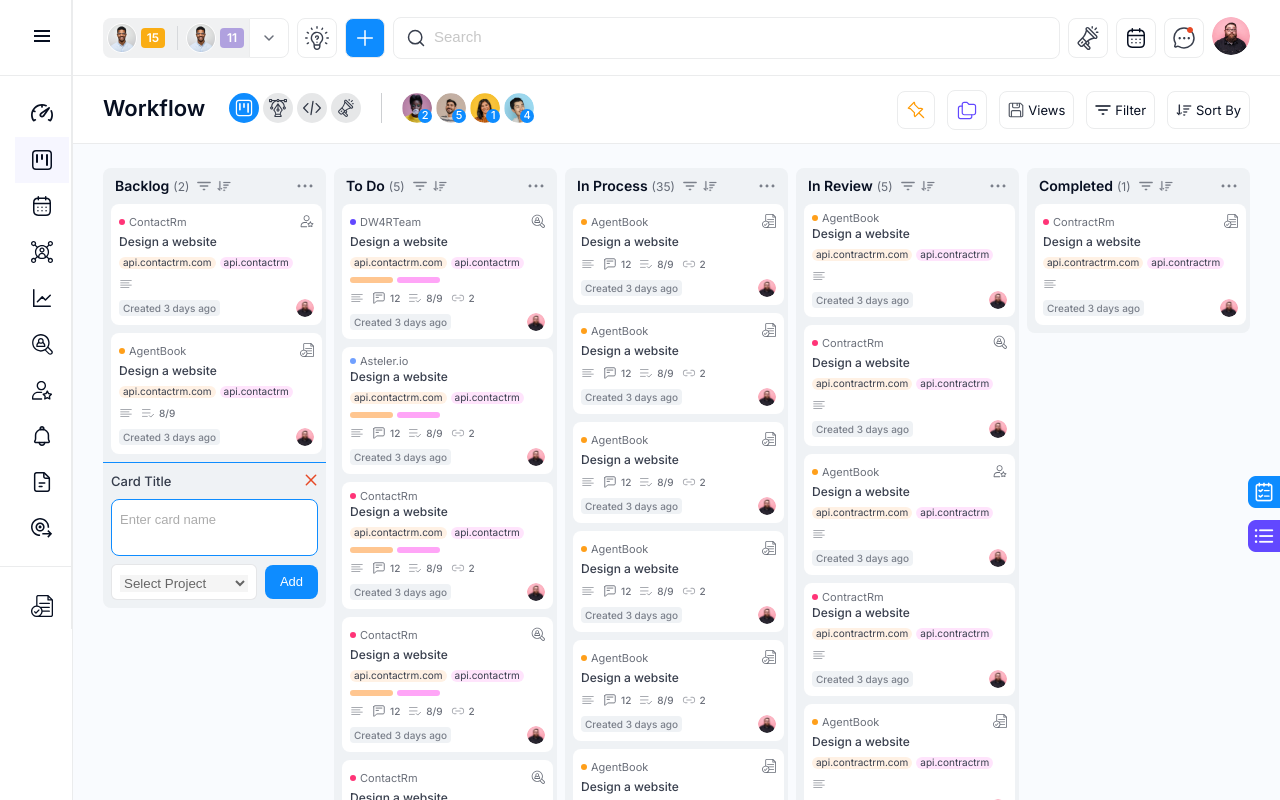
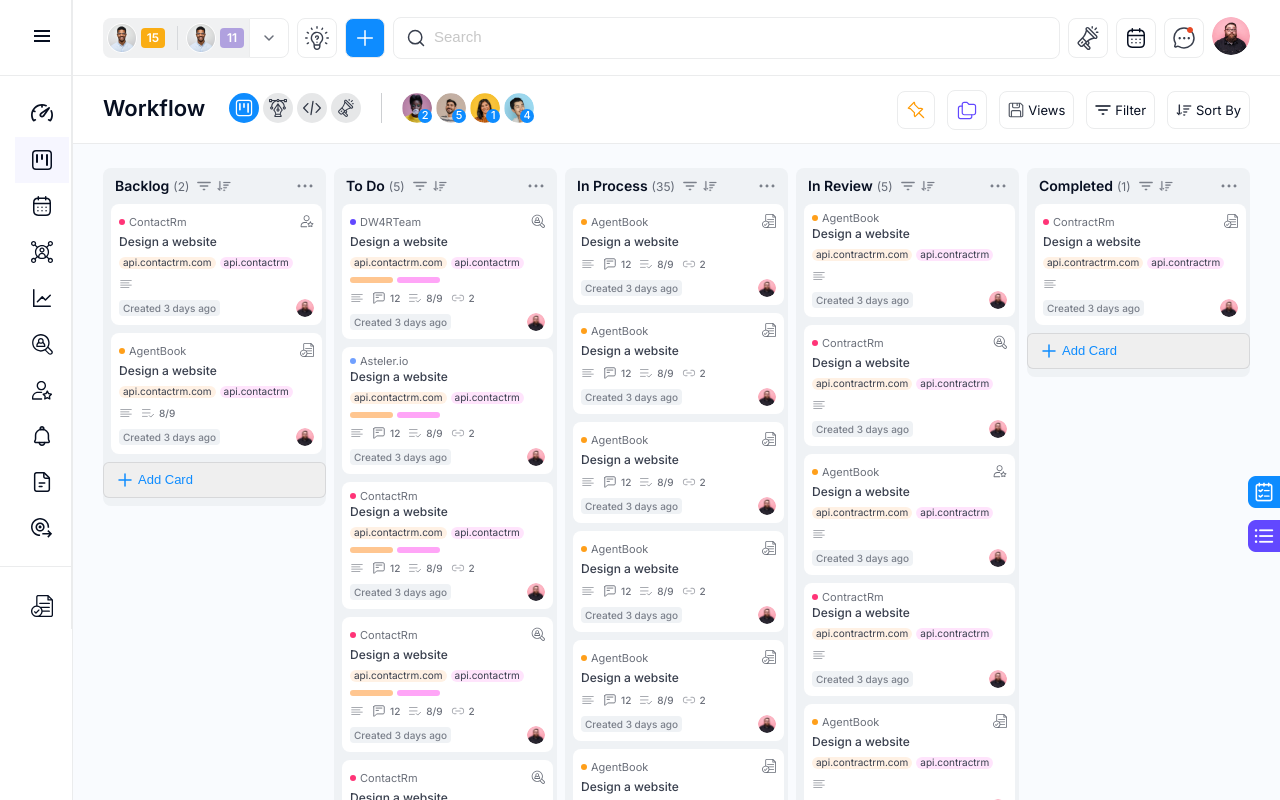
Before and after one commit to Umer-Aziz/zaancorp, a Next.js app: page / in a window 1280 px wide. Shown: the top 800 px of the page. Built offline with nearby package versions, Linux system fonts and the light colour scheme.

Commit message:
add card button updated

```diff
--- a/components/workflow/Addcardbutton.js
+++ b/components/workflow/Addcardbutton.js
@@ -1,21 +1,25 @@
-import React from 'react'
+import React,{useState} from 'react'
 import style from "@/styles/workflow/addcardbutton.module.css"
 const Addcardbutton = () => {
+
+  const [isActive, setIsActive] = useState(false);
+  const [addCardActive, setAddCardActive] = useState(false);
+  const [selected, setSelected] = useState("");
+
+  const colors = ["pinkDot","yellowDot","BgPurple","BgPurpleDarkLight"];
+  const  values = ["ContractRm","AgentBook","W4RTeam","LeadBank"];
+
   return (
     <>
         <div className={style.addCardContainer}>
 
              <div className={style.addCardWrapper}>
-               {/* <button className={style.addButton}>
-                <img src="/icons/plus-blue.svg" alt="icon" />
-                <span className={style.buttonText}>Add Card</span>
-               </button> */}
 
-            {/* card block  */}
+              { addCardActive ?
               <div className={style.addCard}>
               <div className={style.titleWrapper}>
                 <p className={style.titleLabel}>Card Title</p>
-                <div>
+                <div onClick={e => {setAddCardActive(false) , setIsActive(false)}}>
                 <img className={style.IconClose} src="/icons/close.svg" alt="close icon" />
                 </div>
               </div>
@@ -25,10 +29,27 @@ const Addcardbutton = () => {
               </div>
                  <div className={style.addBtnWrapper}>
                  {/* selector  */}
-                  <div className={style.selectorContainer}>
-                    <select className={style.selectorGroup}>
-                      <option >Select Project</option>
-                    </select>
+                  <div className={style.DropdownWrapper}>
+                  <div className={style.selectorDropdown}>
+                    <div className={style.dropdownBtn} onClick={e => setIsActive(!isActive)}>
+                      <span>{ selected == "" ? "Select Project" : selected }</span>
+                      <img src="/icons/chevron.svg" alt="arrow icon" />
+                    </div>
+                    </div>
+
+                    { isActive && <div className={style.dropdownContent}>
+                    {
+                      values.map((value,index)=>{
+                        const color = colors[index]
+                        return (
+                          <div key={index} className={`${style.dropdownItem} ${selected == value && style.dropdownAcive }`} onClick={(e) => { setSelected(value) , setIsActive(false)}}>
+                          <div className={`${style.dropdownItemDot} ${color}`}></div>
+                          <span className={style.dropdownItemText}>{value}</span>
+                      </div>
+                        )
+                      })
+                    }
+                    </div>}
                   </div>
 
                   {/* btn  */}
@@ -38,6 +59,12 @@ const Addcardbutton = () => {
                  </div>
               </form>
               </div>
+              : <button className={style.addButton} onClick={e => setAddCardActive(true)}>
+                <img src="/icons/plus-blue.svg" alt="icon" />
+                <span className={style.buttonText}>Add Card</span>
+               </button>
+               }
+
              </div>
         </div>
     </>
--- a/components/workflow/MainContent.js
+++ b/components/workflow/MainContent.js
@@ -32,6 +32,7 @@ const MainContent = () => {
                 <div className={style.workflowWrapper}>
                 <Todocards/>
                 </div>
+                <Addcardbutton/>
          </div>
             </div>
 
@@ -43,8 +44,8 @@ const MainContent = () => {
                 <div className={style.workflowWrapper}>
                   <InprocessCards/>
                   </div>
+                  <Addcardbutton/>
                 </div>
-
             </div>
 
             {/* IN REVIEW CARDS CONTAINER */}
@@ -54,6 +55,7 @@ const MainContent = () => {
                 <div className={style.workflowWrapper}>
                 <InreviewCards/>
                 </div>
+                <Addcardbutton/>
                 </div>
             </div>
 
@@ -64,6 +66,7 @@ const MainContent = () => {
                 <div className={style.workflowWrapper}>
                     <CompletedCards/>
                 </div>
+                <Addcardbutton/>
                 </div>
             </div>
         </div>
--- a/styles/globals.css
+++ b/styles/globals.css
@@ -5,6 +5,7 @@
   --yellow: #FF9F1A;
   --purple: #6248FF;
   --purple-light: #70A0FF;
+  --purple-dark-light: #8F76FF;
   --pink-light: #FFDEFC;
   --pink-dark-light: #FFA5F7;
   --yellow-light: #FFEEDE;
@@ -90,3 +91,6 @@ li {
 .BgPurpleLight {
   background-color: var(--purple-light);
 }
+.BgPurpleDarkLight {
+  background-color: var(--purple-dark-light);
+}
--- a/styles/workflow-content.module.css
+++ b/styles/workflow-content.module.css
@@ -6,27 +6,27 @@
     background-color: var(--bg-gray-card);
     border-bottom-left-radius: 8px;
     border-bottom-right-radius: 8px;
-    max-height: 778px;
-    overflow-y: scroll;
 }
 .workflowWrapper{
     padding: 0 4px 8px 8px;
     display: flex;
     flex-direction: column;
     row-gap: 8px;
+    max-height: 778px;
+    overflow-y: scroll;
 }
 /* custom scrollbar width */
-.Workflowcard::-webkit-scrollbar {
+.workflowWrapper::-webkit-scrollbar {
     width: 4px;
   }
 
   /* Track */
- .Workflowcard::-webkit-scrollbar-track {
+ .workflowWrapper::-webkit-scrollbar-track {
     background: transparent;
   }
 
   /* Handle */
-  .Workflowcard::-webkit-scrollbar-thumb {
+  .workflowWrapper::-webkit-scrollbar-thumb {
   background: #cdcfd3;
   background-clip: padding-box;
   border-radius: 34px;
--- a/styles/workflow/addcardbutton.module.css
+++ b/styles/workflow/addcardbutton.module.css
@@ -9,6 +9,7 @@
     outline: none;
     border: 1px solid var(--main-color);
     border: 1px solid rgba(7, 15, 33, 0.1);
+    cursor: pointer;
 }
 .addCardWrapper{
     position: relative;
@@ -78,18 +79,68 @@
     align-items: center;
     gap: 8px;
 }
-.selectorContainer{
+
+.DropdownWrapper{
     width: 100%;
+    position: relative;
+}
+.selectorDropdown{
     border: 1px solid rgba(7, 15, 33, 0.1);
     border-radius: 6px;
     background: var(--white);
+}
+.selectorDropdown:hover{
+    border: 1px solid rgba(7, 15, 33, 0.3);
+    transition: all 0.3s ease-out;
+}
+.dropdownBtn{
+    width: 100%;
+    display: flex;
+    align-items: center;
+    justify-content: space-between;
+    font-weight: 400;
+    font-size: 12px;
+    line-height: 20px;
+    opacity: 0.4;
     padding: 7px 8px;
+    cursor: pointer;
 }
-.selectorGroup{
+.dropdownContent{
+    padding: 8px 0 9px 0;
+    width: 166px;
+    position: absolute;
+    top: 0;
+    left: 0;
+    z-index: 10;
+    background: var(--white);
+    border-radius: 8px;
+    border: 1px solid rgba(7, 15, 33, 0.1);
+}
+.dropdownItem{
+    display: flex;
+    align-items: center;
+    gap: 6px;
+    padding: 8px;
     width: 100%;
-    outline: none;
-    border: none;
-    opacity: 0.6;
+}
+.dropdownItem:hover{
+    background: #F5F5F6;
+    transition: all 0.3s ease;
+    cursor: pointer;
+}
+.dropdownAcive {
+    background: #F5F5F6;
+}
+.dropdownItemDot{
+    width: 10px;
+    height: 10px;
+    border-radius: 50%;
+}
+.dropdownItemText{
+    font-weight: 400;
+    font-size: 12px;
+    line-height: 20px;
+    opacity: 0.7;
 }
 .addBtn{
     outline: none;
```
